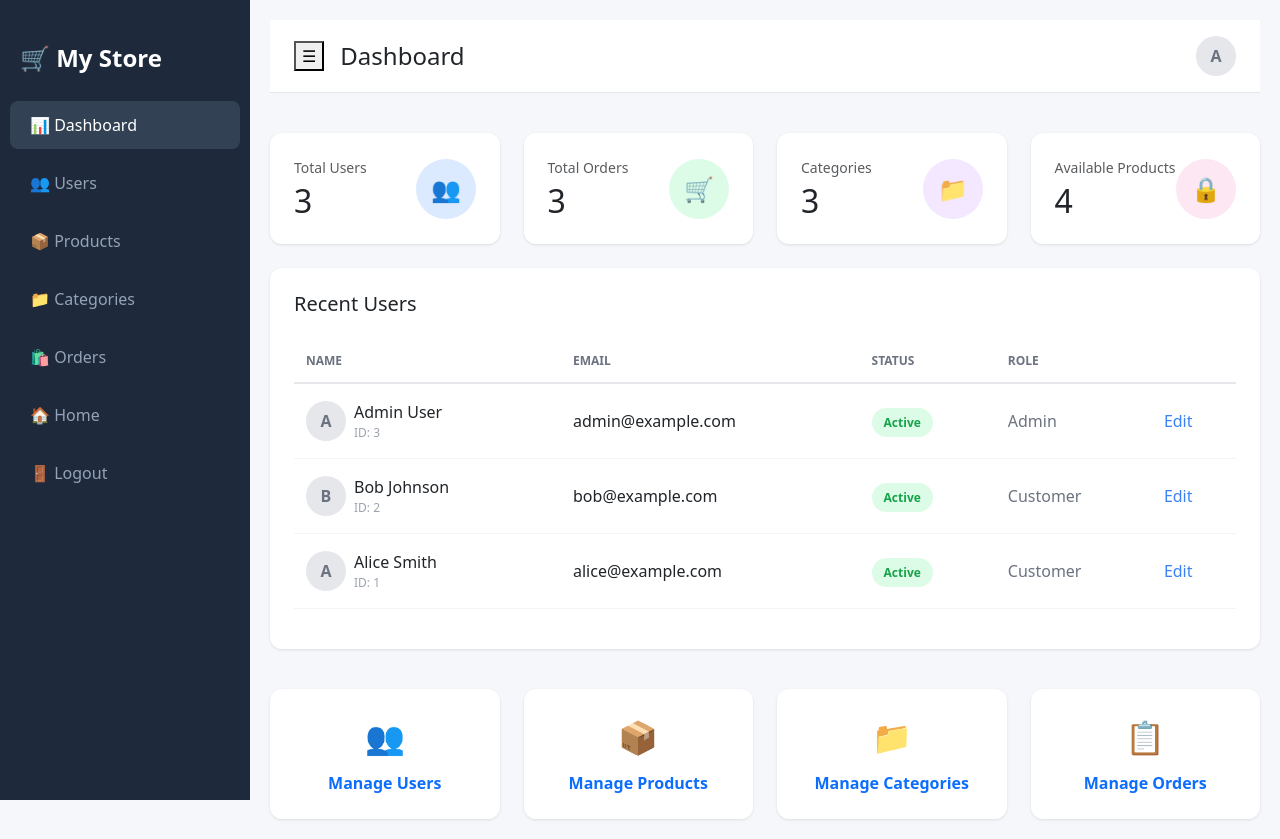
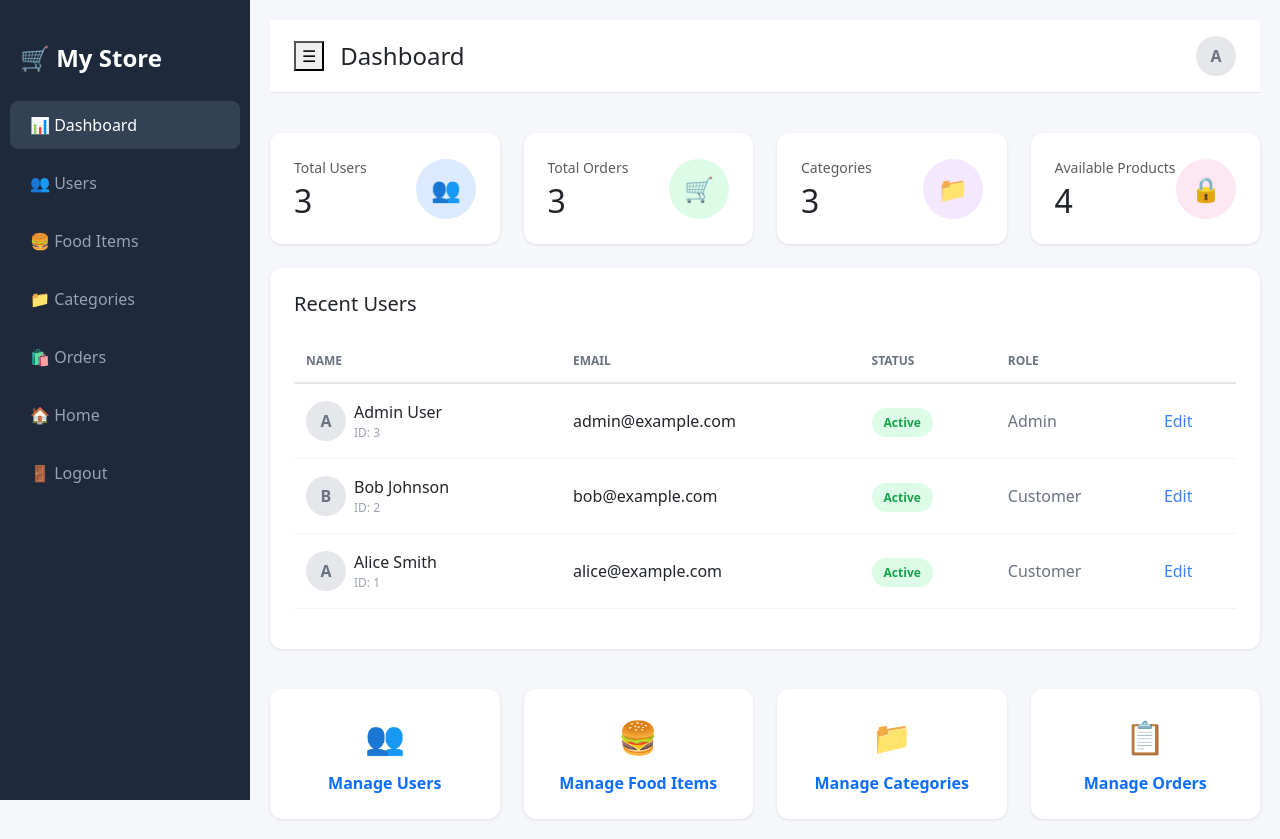
Before and after one commit to OmarNabil05/BfCAI_Web_Team, a PHP site: page /modules/admin/ in a window 1280 px wide. Run offline with PHP 8.4, Linux system fonts and the light colour scheme; a user stored in the database is signed in; data comes from the database, SQL or seed files in the repository.

Commit message:
changed product name int food items

```diff
--- a/modules/admin/categories.php
+++ b/modules/admin/categories.php
@@ -95,7 +95,7 @@ $result = $conn->query($sql);
                 <span>👥</span> Users
             </a>
             <a class="nav-link" href="products.php">
-                <span>📦</span> Products
+                <span>🍔</span> Food Items
             </a>
             <a class="nav-link active" href="categories.php">
                 <span>📁</span> Categories
--- a/modules/admin/index.php
+++ b/modules/admin/index.php
@@ -145,7 +145,7 @@ $recent_users = $conn->query($recent_users_sql);
                 <span>👥</span> Users
             </a>
             <a class="nav-link" href="products.php">
-                <span>📦</span> Products
+                <span>🍔</span> Food Items
             </a>
             <a class="nav-link" href="categories.php">
                 <span>📁</span> Categories
@@ -296,8 +296,8 @@ $recent_users = $conn->query($recent_users_sql);
             <div class="col-md-3">
                 <a href="products.php" style="text-decoration: none;">
                     <div class="stats-card text-center">
-                        <div style="font-size: 32px; margin-bottom: 10px;">📦</div>
-                        <div style="font-weight: 600;">Manage Products</div>
+                        <div style="font-size: 32px; margin-bottom: 10px;">🍔</div>
+                        <div style="font-weight: 600;">Manage Food Items</div>
                     </div>
                 </a>
             </div>
--- a/modules/admin/orders.php
+++ b/modules/admin/orders.php
@@ -107,7 +107,7 @@ $completed_result = $conn->query($completed_sql);
                 <span>👥</span> Users
             </a>
             <a class="nav-link" href="products.php">
-                <span>📦</span> Products
+                <span>🍔</span> Food Items
             </a>
             <a class="nav-link" href="categories.php">
                 <span>📁</span> Categories
--- a/modules/admin/products.php
+++ b/modules/admin/products.php
@@ -106,7 +106,7 @@ while ($cat = $categories_result->fetch_assoc()) {
                 <span>👥</span> Users
             </a>
             <a class="nav-link active" href="products.php">
-                <span>📦</span> Products
+                <span>🍔</span> Food Items
             </a>
             <a class="nav-link" href="categories.php">
                 <span>📁</span> Categories
--- a/modules/admin/users.php
+++ b/modules/admin/users.php
@@ -95,7 +95,7 @@ $result = $conn->query($sql);
                 <span>👥</span> Users
             </a>
             <a class="nav-link" href="products.php">
-                <span>📦</span> Products
+                <span>🍔</span> Food Items
             </a>
             <a class="nav-link" href="categories.php">
                 <span>📁</span> Categories
```
